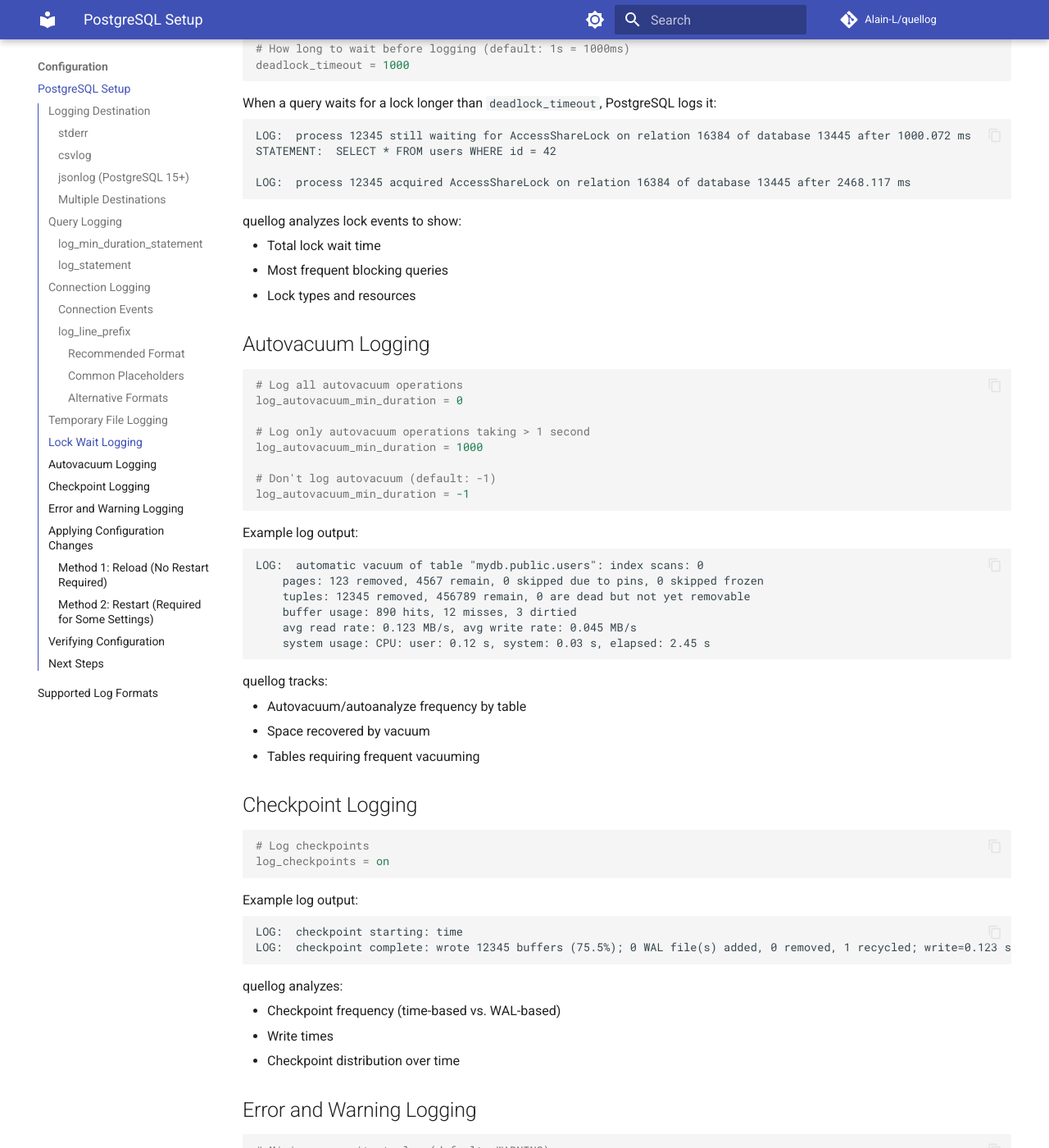
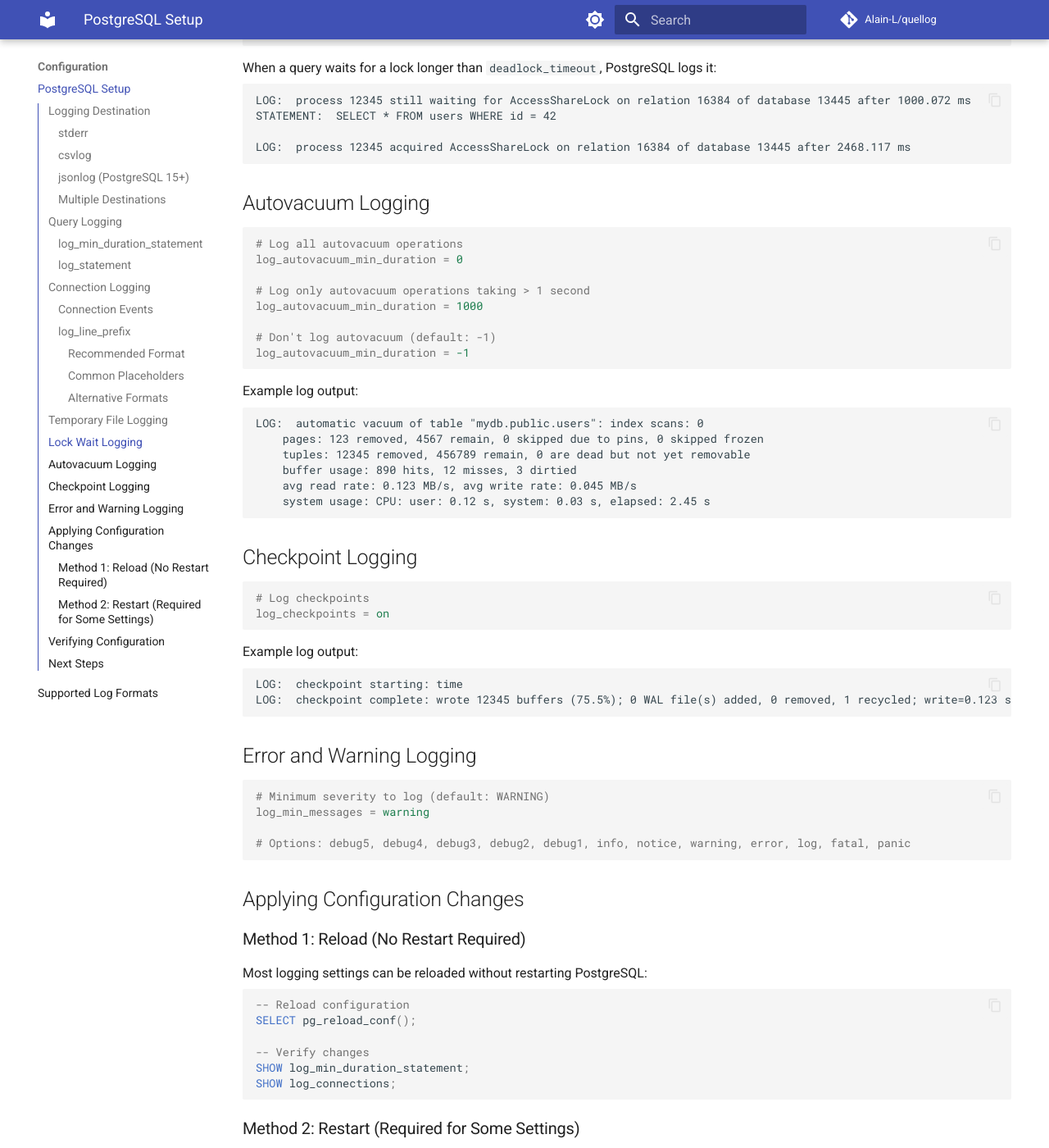
Before and after one commit to Alain-L/quellog, an MkDocs documentation site: the page built from docs/postgresql-setup.md, in a window 1280 px wide and 1400 px high, scrolled down 3915 px. Shown: the whole window at 82% size. Built offline with MkDocs 1.6.1 and Material for MkDocs 9.7.7, drawn with Linux system fonts in a browser that asks for light colours; comment, search, counter and statistics services are not loaded; some of the changed text lies outside the part shown.

Commit message:
docs: remove quellog analysis descriptions from postgresql-setup.md
Remove all "quellog analyzes/tracks/associates" statements - this guide should focus
on PostgreSQL configuration, not on what quellog does with the logs.

Removed:
- "quellog associates temporary files..." (Temporary File Logging)
- "quellog analyzes lock events..." (Lock Wait Logging)
- "quellog tracks..." (Autovacuum Logging)
- "quellog analyzes..." (Checkpoint Logging)

Added:
- Warning about performance impact of log_min_duration_statement = 0

````diff
--- a/docs/postgresql-setup.md
+++ b/docs/postgresql-setup.md
@@ -193,12 +196,6 @@
 STATEMENT:  SELECT * FROM large_table ORDER BY created_at
 ```
 
-quellog associates temporary files with their queries and reports:
-
-- Total tempfile count and size
-- Top queries by tempfile size
-- Tempfile size distribution over time
-
 ## Lock Wait Logging
 
 ```ini
@@ -217,12 +214,6 @@
 
 LOG:  process 12345 acquired AccessShareLock on relation 16384 of database 13445 after 2468.117 ms
 ```
-
-quellog analyzes lock events to show:
-
-- Total lock wait time
-- Most frequent blocking queries
-- Lock types and resources
 
 ## Autovacuum Logging
 
@@ -248,12 +239,6 @@
     system usage: CPU: user: 0.12 s, system: 0.03 s, elapsed: 2.45 s
 ```
 
-quellog tracks:
-
-- Autovacuum/autoanalyze frequency by table
-- Space recovered by vacuum
-- Tables requiring frequent vacuuming
-
 ## Checkpoint Logging
 
 ```ini
@@ -267,12 +252,6 @@
 LOG:  checkpoint starting: time
 LOG:  checkpoint complete: wrote 12345 buffers (75.5%); 0 WAL file(s) added, 0 removed, 1 recycled; write=0.123 s, sync=0.045 s, total=0.168 s; sync files=10, longest=0.012 s, average=0.005 s
 ```
-
-quellog analyzes:
-
-- Checkpoint frequency (time-based vs. WAL-based)
-- Write times
-- Checkpoint distribution over time
 
 ## Error and Warning Logging
 
````
Also changed, not shown: other parts of docs/postgresql-setup.md (+3 -0 lines).
